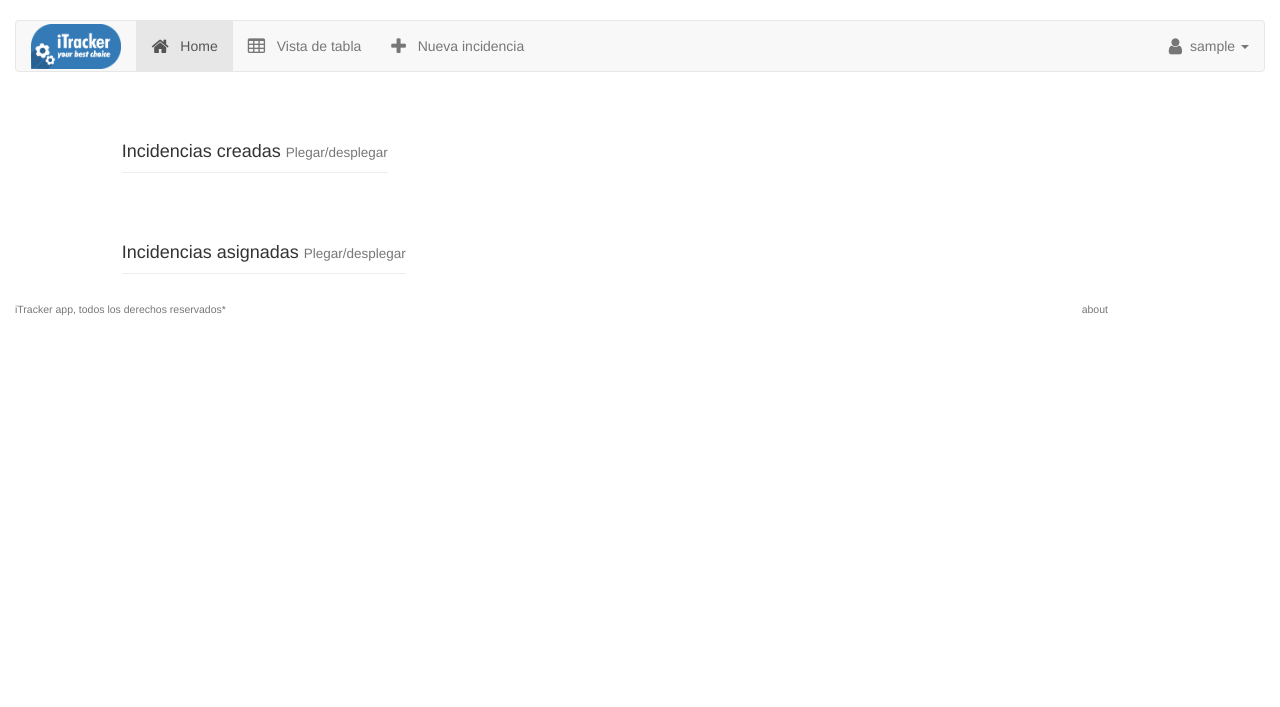
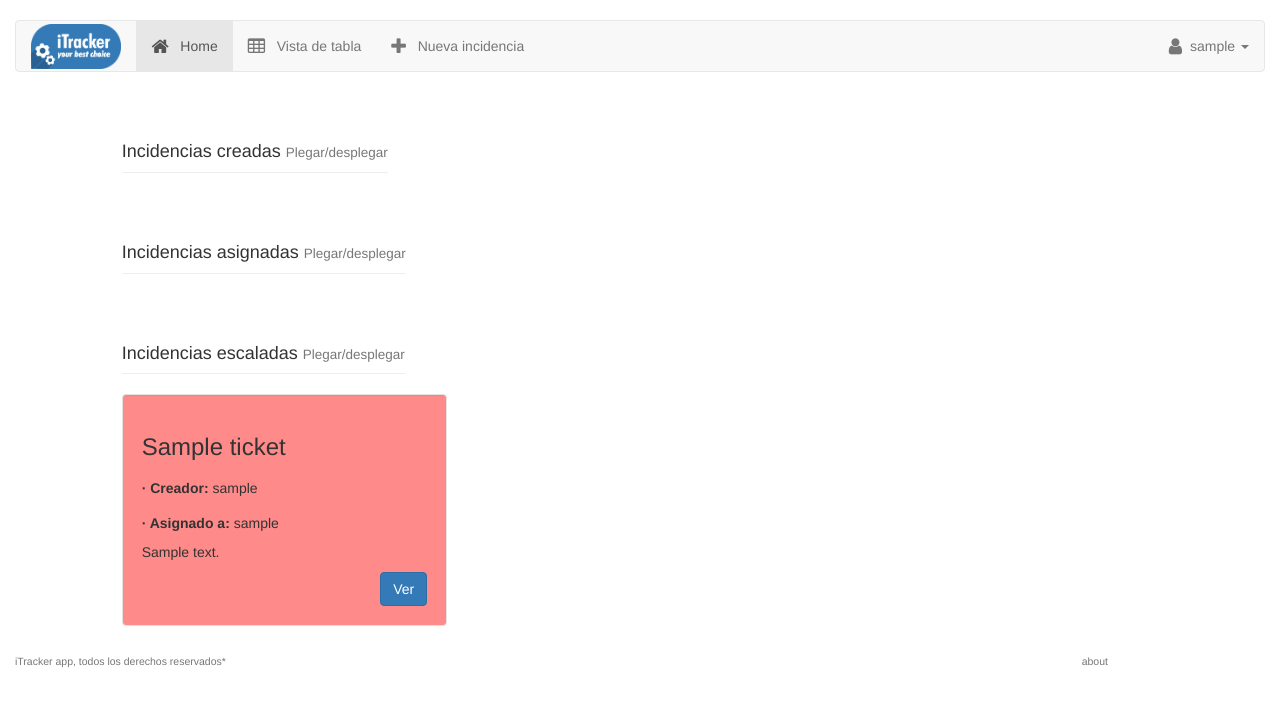
Before and after one commit to FranBisquerra/iTracker, a Django app: page / in a window 1280 px wide. Shown: the top 707 px of the page. Run offline with Django 3.2, Linux system fonts and the light colour scheme; a user stored in the database is signed in; tables that the repository leaves empty hold one stand-in row (values such as "Sample post"); parts of the project's set-up code (start-up, migrations or seed data) failed here and were passed over; some libraries are stand-ins or nearby versions.

Commit message:
first version finished

```diff
--- a/i_tracker/admin.py
+++ b/i_tracker/admin.py
@@ -7,11 +7,13 @@ from .models import Priority
 from .models import Category
 from .models import Ticket
 from .models import Comment
+from .models import State
 
 # Register your models here.
 admin.site.register(UserProfile)
 admin.site.register(Profile)
 admin.site.register(Priority)
+admin.site.register(State)
 admin.site.register(Category)
 admin.site.register(Ticket)
 admin.site.register(Comment)
--- a/i_tracker/models.py
+++ b/i_tracker/models.py
@@ -13,6 +13,12 @@ class UserProfile(models.Model):
 	profile 	= models.ForeignKey(Profile)
 
 class Priority(models.Model):
+	name 		= models.CharField(max_length=30)
+
+	def __str__(self):              # __unicode__ on Python 2
+		return self.name
+
+class State(models.Model):
 	name 		= models.CharField(max_length=30)
 
 	def __str__(self):              # __unicode__ on Python 2
@@ -36,6 +42,7 @@ class Ticket(models.Model):
 	creator 	= models.ForeignKey(User, on_delete=models.CASCADE, blank=False)
 	categories 	= models.ManyToManyField(Category, related_name='ticket_categories', blank=False)
 	user 		= models.ForeignKey(User, related_name='ticket_user', on_delete=models.CASCADE, default=0, blank=False)
+	state	 	= models.ForeignKey(State, on_delete=models.CASCADE, blank=False)
 	escalated 	= models.BooleanField(default=False)
 	hidden		= models.BooleanField(default=False)
 
--- a/i_tracker/tables.py
+++ b/i_tracker/tables.py
@@ -12,6 +12,7 @@ class TicketTable(Table):
     dateraised = Column(field='dateraised', header='Emisión')
     datesolved = Column(field='datesolved', header='Solucionado')
     priority   = Column(field='priority', header='Prioridad')
+    state      = Column(field='state', header='Estado')
     escalated  = Column(field='escalated', header='Escalado')
     hidden     = Column(field='hidden', header='Archivada')
     class Meta:
--- a/i_tracker/templates/i_tracker/home.html
+++ b/i_tracker/templates/i_tracker/home.html
@@ -38,7 +38,7 @@
 					</div>
 					<div class="row">
 						<div class="col-sm-12">
-							<h5><b>· Creador:</b> {{issue.name}}</h5>
+							<h5><b>· Creador:</b> {{issue.creator}}</h5>
 						</div>
 					</div>
 					<div class="row">
@@ -67,7 +67,6 @@
 	{% endif %}
 	{% endfor %}
 
-
 </div>
 
 <div class="row">
@@ -88,22 +87,26 @@
 		<div class="well {% if issue.escalated %} background-red {% else %} background-yellow  {% endif %}">
 			<div class="row">
 				<div class="col-md-12">
-					<ul class="list-unstyled">
-						<li>
-							<label class="label label-default label-lg">{{issue.name}}</label>
-						</li>
-						<li>
-							<label>Creador:</label>
-							{{issue.creator}}
-						</li>
-						<li>
-							<label>Asignado a:</label>
-							{{issue.user}}
-						</li>
-						<li>
-							<p>{{issue.description}}</p>
-						</li>
-					</ul>
+					<div class="row">
+						<div class="col-sm-12">
+							<h3>{{issue.name}}</h3>
+						</div>
+					</div>
+					<div class="row">
+						<div class="col-sm-12">
+							<h5><b>· Creador:</b> {{issue.creator}}</h5>
+						</div>
+					</div>
+					<div class="row">
+						<div class="col-sm-12">
+							<h5><b>· Asignado a:</b> {{issue.user}}</h5>
+						</div>
+					</div>
+					<div class="row">
+						<div class="col-sm-12">
+							<p class="text-left">{{issue.description}}</p>
+						</div>
+					</div>
 				</div>
 			</div>
 			<div class="row">
@@ -122,6 +125,66 @@
 	{% endfor %}
 
 </div>
+
+{% if user.is_superuser %}
+<div class="row">
+	<div class="col-sm-12">
+		<div id="EscalatedIssuesLabel" class="page-header pull-left clickable">
+			<h4> Incidencias escaladas <small>Plegar/desplegar</small></h4>
+		</div>
+	</div>
+</div>
+
+<div id="EscalatedIssues" class="row linear-transition">
+
+	{% for issue in escalated_issues %}
+
+	{% if issue.hidden == False %}
+
+	<div class="col-sm-4">
+		<div class="well {% if issue.escalated %} background-red {% else %} background-yellow  {% endif %}">
+			<div class="row">
+				<div class="col-md-12">
+					<div class="row">
+						<div class="col-sm-12">
+							<h3>{{issue.name}}</h3>
+						</div>
+					</div>
+					<div class="row">
+						<div class="col-sm-12">
+							<h5><b>· Creador:</b> {{issue.creator}}</h5>
+						</div>
+					</div>
+					<div class="row">
+						<div class="col-sm-12">
+							<h5><b>· Asignado a:</b> {{issue.user}}</h5>
+						</div>
+					</div>
+					<div class="row">
+						<div class="col-sm-12">
+							<p class="text-left">{{issue.description}}</p>
+						</div>
+					</div>
+				</div>
+			</div>
+			<div class="row">
+				<div class="col-md-12">
+					<div class="btn-group pull-right">
+						<a class="btn btn-primary" href="{% url 'issue' issue.id %}">Ver</a>
+					</div>
+
+				</div>
+			</div>
+		</div>
+	</div>
+
+	{% endif %}
+
+	{% endfor %}
+
+</div>
+
+{% endif %}
 
 {% if issues or created_issues %}
 
@@ -176,6 +239,16 @@
 		    }, 500);
 	      });
 	    });
+
+	    $('#EscalatedIssuesLabel').click(function(e) {
+
+	      $('#EscalatedIssues').toggle("slow", function () {
+	        // animation complete
+	        $('html, body').animate({
+		        scrollTop: $("#EscalatedIssues").offset().top
+		    }, 500);
+	      });
+	    });
 	});
 
 </script>
--- a/i_tracker/views.py
+++ b/i_tracker/views.py
@@ -60,11 +60,19 @@ def home(request):
 
 	created_issues = list(Ticket.objects.filter(creator=uid))
 
+	if request.user.is_superuser:
+
+		escalated_issues = Ticket.objects.filter(escalated=True)
+	else:
+
+		escalated_issues = []
+
 	context = {
 
-		"session": session,
-		"issues": issues,
-		"created_issues": created_issues,
+		"session"          : session,
+		"issues"           : issues,
+		"created_issues"   : created_issues,
+		"escalated_issues" : escalated_issues,
 	}
 	return render(request, "i_tracker/home.html", context)
 
@@ -154,6 +162,7 @@ def issue(request, issue_pk = None):
 												'user'        : issue.user,
 												'escalated'	  : issue.escalated,
 												'hidden'	  : issue.hidden,
+												'state'		  : issue.state,
 												})
 			comments = list(Comment.objects.filter(ticket=issue_pk))
 
@@ -167,17 +176,16 @@ def issue(request, issue_pk = None):
 
 		profiles = Profile.objects.all()
 
-
 	context = {
 
-		"TicketForm" : ticket_form,
-		"issue"		 : issue,
-		"session"	 : request.session,
-		"comments"	 : comments,
-		"uid"		 : uid,
-		"CommentForm": comment_form,
-		"messages"	 : recived_msgs,
-		"profiles"	 : profiles,
+		"TicketForm" 		 : ticket_form,
+		"issue"		 		 : issue,
+		"session"	 		 : request.session,
+		"comments"	 		 : comments,
+		"uid"		 		 : uid,
+		"CommentForm"		 : comment_form,
+		"messages"	 		 : recived_msgs,
+		"profiles"	 		 : profiles,
 	}
 
 
```
Also changed, not shown: i_tracker/forms.py (+4 -3 lines), i_tracker/templates/i_tracker/issue.html (+7 -3 lines).
